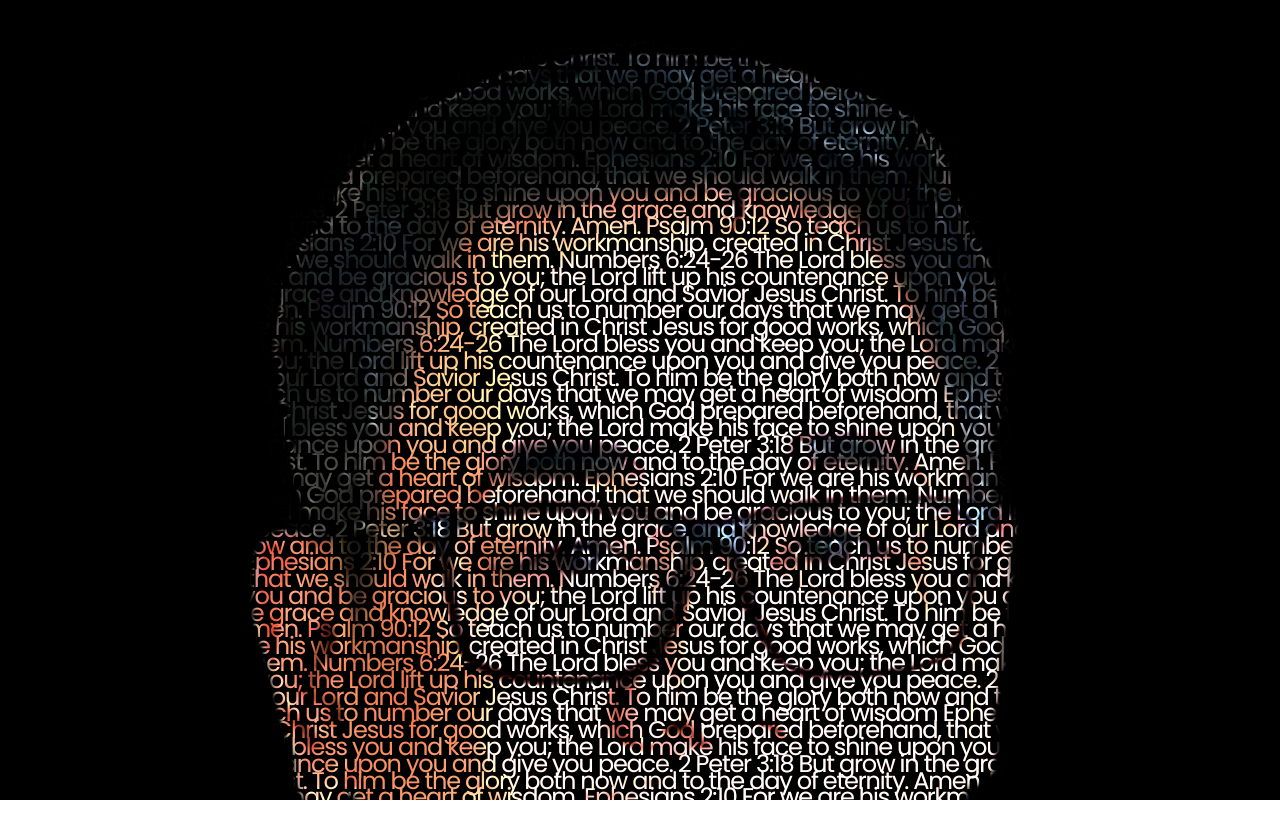
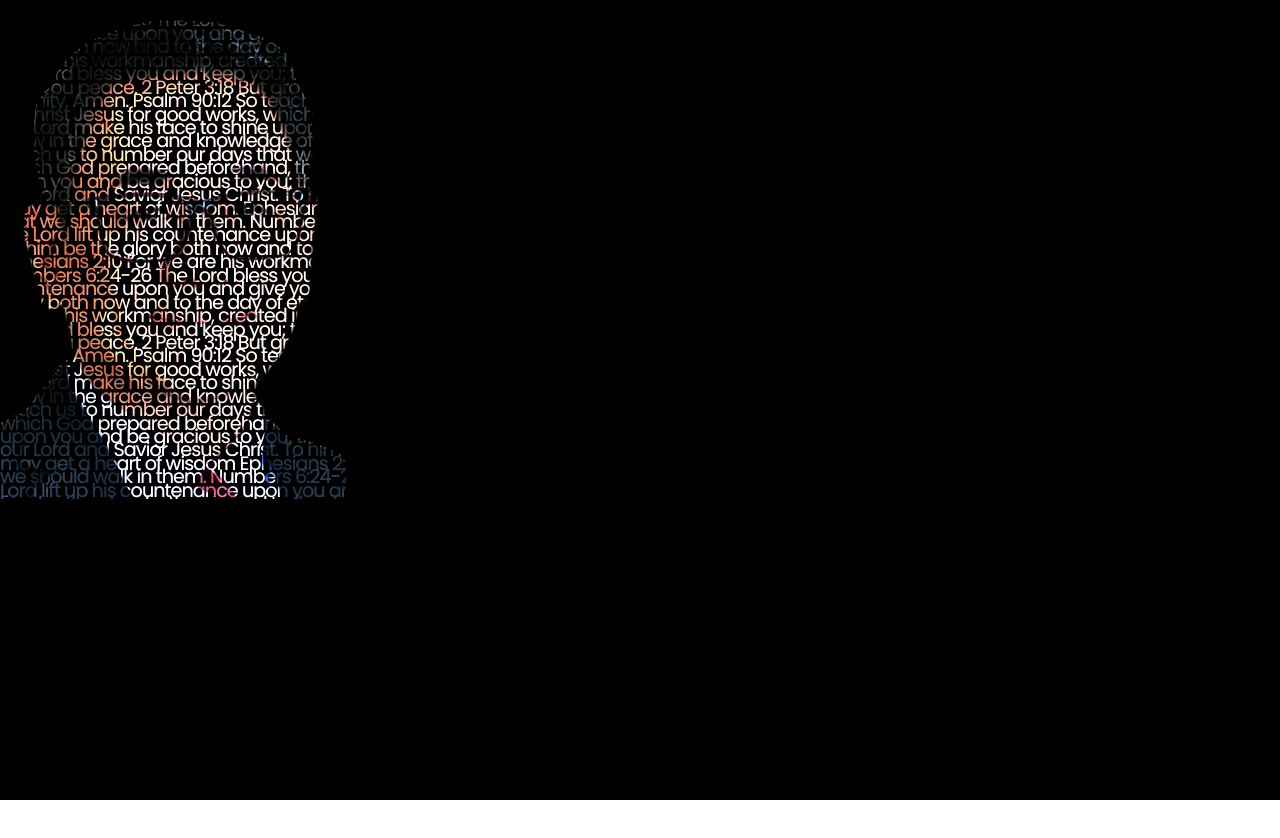
Before and after one commit to Santimode/bishop-sam, a plain HTML site: page index.html in a window 1280 px wide. Shown: the top 838 px of the page. Before the commit the page ends 800 px from the top, so only its background shows below. Drawn offline with Linux system fonts and the light colour scheme.

Commit message:
Update style.css

```diff
--- a/style.css
+++ b/style.css
@@ -6,6 +6,11 @@
   padding: 0;
   box-sizing: border-box;
   font-family: 'Poppins', sans-serif;
+}
+
+.container {
+    width: 100%;
+    max-width: 500px;
 }
 
 section
@@ -17,13 +22,13 @@ section
 
 p
 {
-    position: relative;
-    font-size: 1.5em;
+    position: absolute;
+    font-size: 1.2em;
     letter-spacing: -0.05em;
     line-height: 0.7em;
     background: url(sam2.png),url(sam2.png);
+    background-size: 18em;
     background-blend-mode: color-dodge;
-    background-position-x: center;
     background-attachment: fixed;
     background-repeat: no-repeat;
     -webkit-background-clip: text;
```
